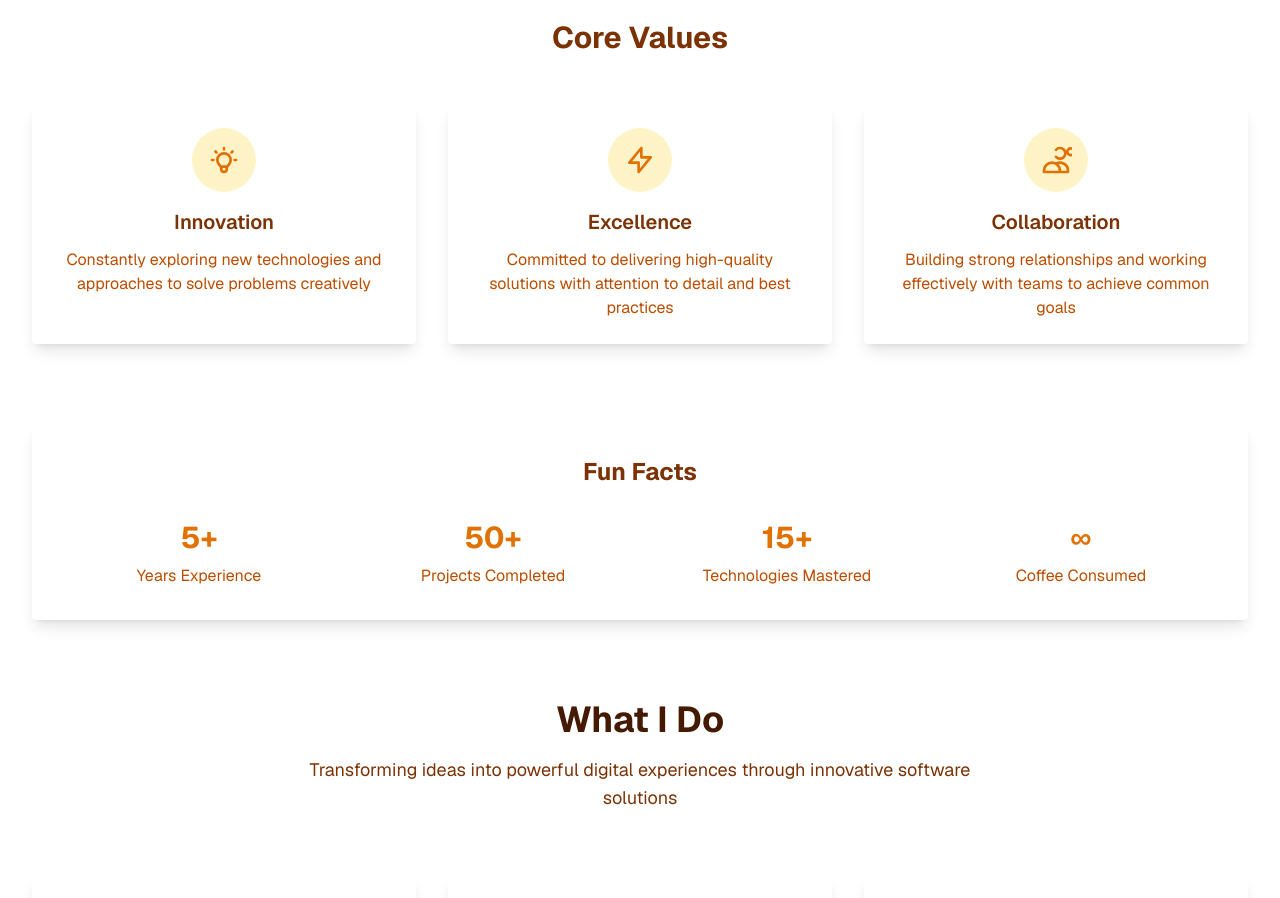
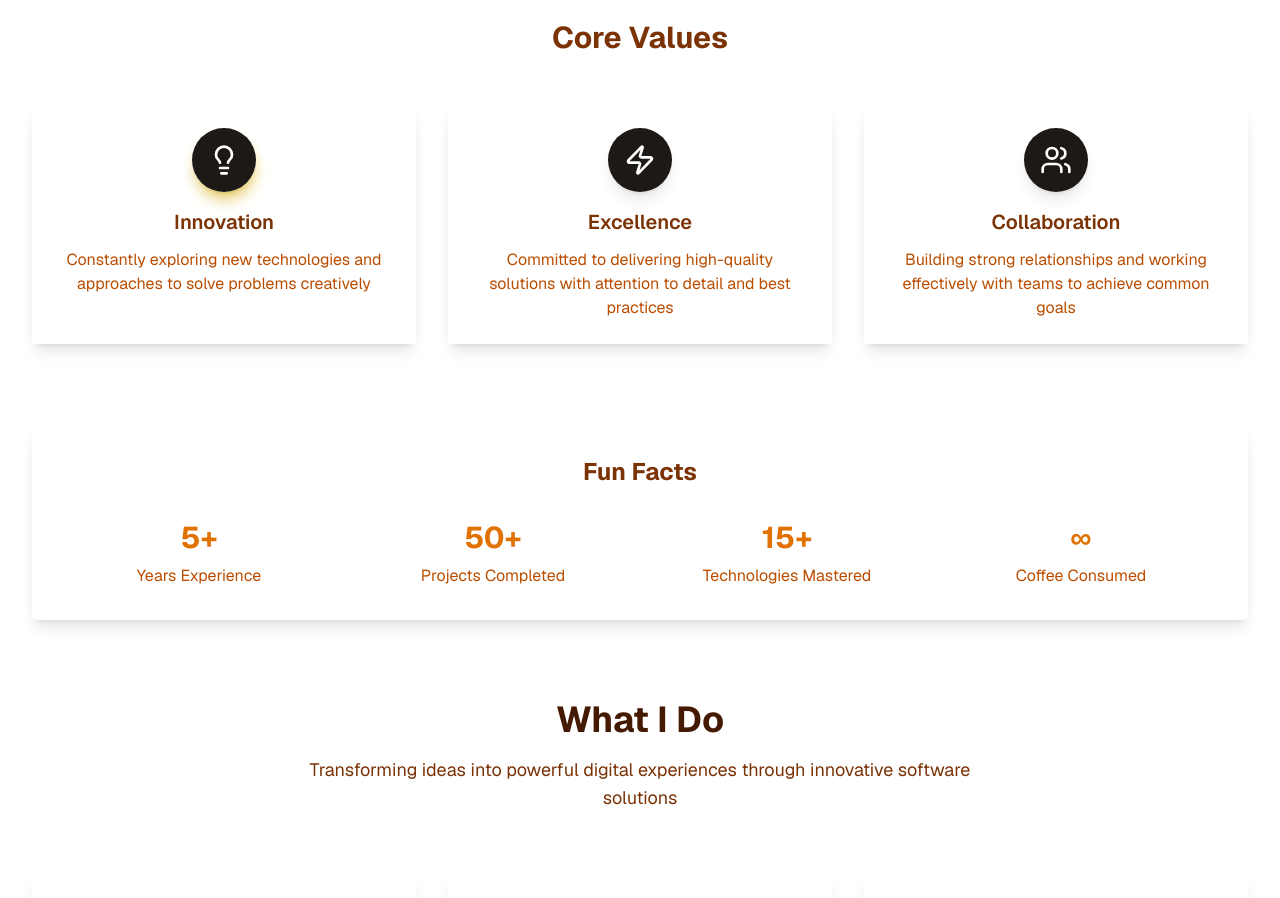
Before and after one commit to SG-DEV-FE/immortallis-1100sx, a Next.js app: page / in a window 1280 px wide. Shown: the part 1700-2598 px from the top of the page. Built offline with nearby package versions, Linux system fonts and the light colour scheme.

Commit message:
lucide icons and slight animation

```diff
--- a/package.json
+++ b/package.json
@@ -9,6 +9,7 @@
     "lint": "eslint"
   },
   "dependencies": {
+    "lucide-react": "^0.561.0",
     "next": "^16.0.10",
     "next-cloudinary": "^6.17.5",
     "react": "^19.2.3",
--- a/src/app/globals.css
+++ b/src/app/globals.css
@@ -146,3 +146,17 @@ html {
 .delay-200 {
   animation-delay: 0.2s;
 }
+
+/* Rotating shadow animation */
+@keyframes rotate-shadow {
+  0% {
+    box-shadow: 8px 8px 16px rgba(67, 56, 202, 0.4);
+  }
+  100% {
+    box-shadow: 8px 8px 16px rgba(67, 56, 202, 0.4);
+  }
+}
+
+.animate-shadow-rotate {
+  animation: rotate-shadow 4s infinite linear;
+}
--- a/src/app/page.tsx
+++ b/src/app/page.tsx
@@ -3,6 +3,7 @@
 import { CldImage } from "next-cloudinary";
 import Image from "next/image";
 import Link from "next/link";
+import { Lightbulb, Zap, Users } from "lucide-react";
 
 export default function Home() {
   return (
@@ -144,20 +145,11 @@ export default function Home() {
           </h2>
           <div className="grid grid-cols-1 md:grid-cols-3 gap-8">
             <div className="w-full h-full rounded-sm shadow-lg p-6 text-center">
-              <div className="w-16 h-16 bg-amber-100 rounded-full flex items-center justify-center mx-auto mb-4">
-                <svg
-                  className="w-8 h-8 text-amber-600"
-                  fill="none"
-                  stroke="currentColor"
-                  viewBox="0 0 24 24"
-                >
-                  <path
-                    strokeLinecap="round"
-                    strokeLinejoin="round"
-                    strokeWidth={2}
-                    d="M9.663 17h4.673M12 3v1m6.364 1.636l-.707.707M21 12h-1M4 12H3m3.343-5.657l-.707-.707m2.828 9.9a5 5 0 117.072 0l-.548.547A3.374 3.374 0 0014 18.469V19a2 2 0 11-4 0v-.531c0-.895-.356-1.754-.988-2.386l-.548-.547z"
-                  />
-                </svg>
+              <div className="relative w-16 h-16 mx-auto mb-4">
+                <div className="absolute inset-0 rounded-full flex items-center justify-center shadow-lg/50 shadow-yellow-400 animate-[spin_2s_linear_infinite]" />
+                <div className="absolute inset-0 bg-stone-900 rounded-full flex items-center justify-center shadow-lg z-10">
+                  <Lightbulb className="w-8 h-8 text-white" />
+                </div>
               </div>
               <h3 className="text-xl font-semibold text-amber-900 mb-3">
                 Innovation
@@ -169,20 +161,8 @@ export default function Home() {
             </div>
 
             <div className="w-full h-full rounded-sm shadow-lg p-6 text-center">
-              <div className="w-16 h-16 bg-amber-100 rounded-full flex items-center justify-center mx-auto mb-4">
-                <svg
-                  className="w-8 h-8 text-amber-600"
-                  fill="none"
-                  stroke="currentColor"
-                  viewBox="0 0 24 24"
-                >
-                  <path
-                    strokeLinecap="round"
-                    strokeLinejoin="round"
-                    strokeWidth={2}
-                    d="M13 10V3L4 14h7v7l9-11h-7z"
-                  />
-                </svg>
+              <div className="w-16 h-16 mx-auto mb-4 bg-stone-900 rounded-full flex items-center justify-center shadow-lg">
+                <Zap className="w-8 h-8 text-white" />
               </div>
               <h3 className="text-xl font-semibold text-amber-900 mb-3">
                 Excellence
@@ -194,20 +174,8 @@ export default function Home() {
             </div>
 
             <div className="w-full h-full rounded-sm shadow-lg p-6 text-center">
-              <div className="w-16 h-16 bg-amber-100 rounded-full flex items-center justify-center mx-auto mb-4">
-                <svg
-                  className="w-8 h-8 text-amber-600"
-                  fill="none"
-                  stroke="currentColor"
-                  viewBox="0 0 24 24"
-                >
-                  <path
-                    strokeLinecap="round"
-                    strokeLinejoin="round"
-                    strokeWidth={2}
-                    d="M12 4.354a4 4 0 110 5.292M15 21H3v-1a6 6 0 0112 0v1zm0 0h6v-1a6 6 0 00-9-5.197m13.5-9a2.5 2.5 0 11-5 0 2.5 2.5 0 015 0z"
-                  />
-                </svg>
+              <div className="w-16 h-16 mx-auto mb-4 bg-stone-900 rounded-full flex items-center justify-center shadow-lg">
+                <Users className="w-8 h-8 text-white" />
               </div>
               <h3 className="text-xl font-semibold text-amber-900 mb-3">
                 Collaboration
```
Also changed, not shown: 1 other file (tests, documents, lock files or other folders).
